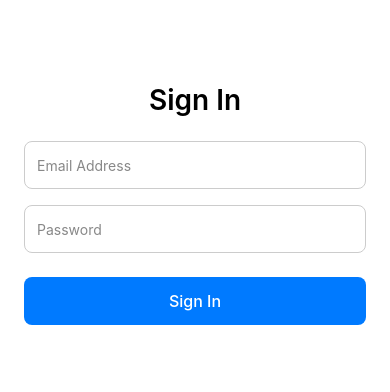
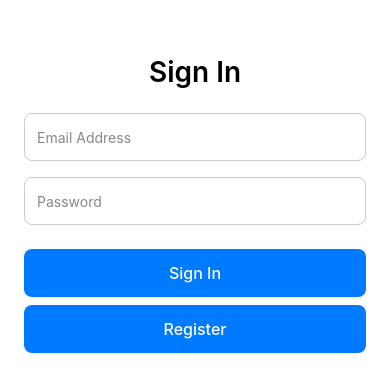
Before and after one commit to jzeller04/unplugged, a React Native app: screen / in a window 390 px wide. Shown: the part 218-610 px from the top of the page. Built offline with nearby package versions, Linux system fonts and the light colour scheme.

Commit message:
Added missing register button from sign in page

```diff
--- a/src/client/screens/SignInScreen.js
+++ b/src/client/screens/SignInScreen.js
@@ -38,6 +38,9 @@ const SignInScreen = ({ navigation }) => {
       />
       <TouchableOpacity style={styles.button} onPress={handleSignIn}>
         <Text style={styles.buttonText}>Sign In</Text>
+      </TouchableOpacity>
+      <TouchableOpacity style={styles.button} onPress={() => navigation.navigate('Register')}>
+        <Text style={styles.buttonText}>Register</Text>
       </TouchableOpacity>
     </View>
   );
```
